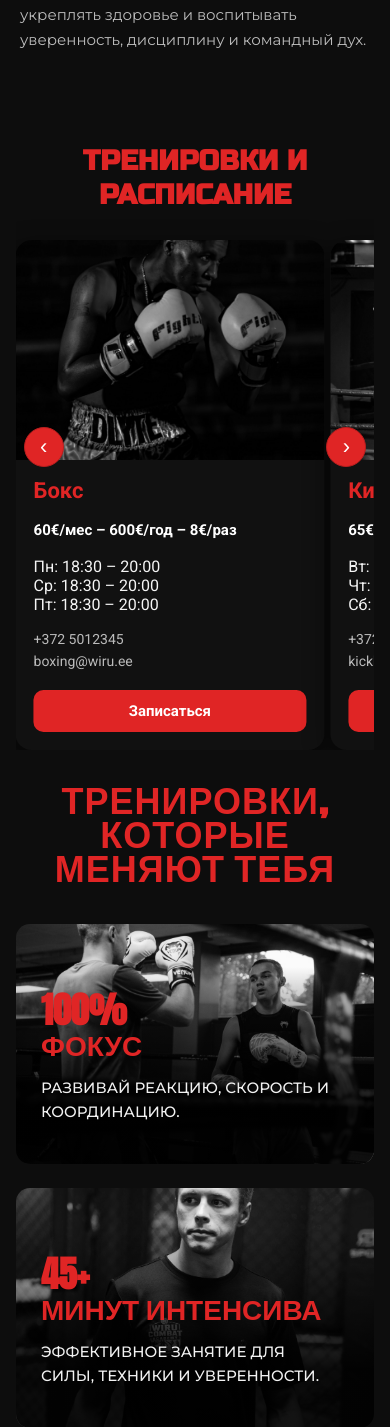
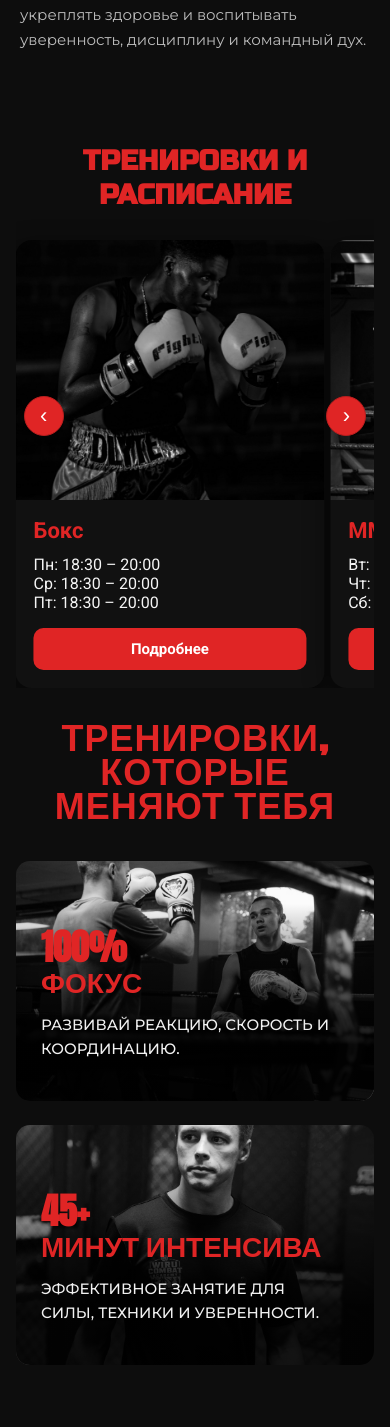
Before and after one commit to MatveiKow4eg/Wiru-Combat-Academy-WEB, a Flask app: page / in a window 390 px wide. Shown: the part 1623-3050 px from the top of the page. Run offline with Flask 3, Linux system fonts and the light colour scheme; data comes from the database, SQL or seed files in the repository.

Commit message:
css by phone

```diff
--- a/static/css/home.css
+++ b/static/css/home.css
@@ -191,7 +191,7 @@ h1, .wc-title, .story-heading .story-word.main {
 .schedule-image img {
   width: 100%;
   max-width: 100%;
-  aspect-ratio: 16/9;  /* адаптивная высота */
+  aspect-ratio: 16/15;  /* адаптивная высота (чуть выше) */
   filter: grayscale(100%);
   object-fit: cover;
   display: block;
@@ -232,6 +232,7 @@ h1, .wc-title, .story-heading .story-word.main {
   text-align: center;
   background: var(--wc-red);
   padding: 14px 0;
+  margin-top: 16px;
   border-radius: 10px;
   font-weight: 700;
   font-size: 16px;
@@ -453,7 +454,7 @@ h1, .wc-title, .story-heading .story-word.main {
   .schedule-nav { position: absolute; top: 50%; left: 0; right: 0; display: flex; justify-content: space-between; transform: translateY(-50%); pointer-events: none; padding: 0 8px; }
   .schedule-arrow { pointer-events: all; background: var(--wc-red); border: 1px solid var(--wc-red-dark); width: 40px; height: 40px; border-radius: 50%; color: #fff; display:flex; align-items:center; justify-content:center; font-size: 22px; }
 
-  .schedule-image img { height: 220px; }
+  .schedule-image img { height: 260px; }
   .schedule-content { padding: 18px; }
   .schedule-content h3 { font-size: 22px; }
   .schedule-content .price { font-size: 15px; }
@@ -469,3 +470,27 @@ h1, .wc-title, .story-heading .story-word.main {
     .clients-nav { position: absolute; top: 50%; left: 0; right: 0; display: flex; justify-content: space-between; transform: translateY(-50%); pointer-events: none; padding: 0 8px; }
   .clients-arrow { pointer-events: all; background: var(--wc-red); border: 1px solid var(--wc-red-dark); width: 40px; height: 40px; border-radius: 50%; color: #fff; display:flex; align-items:center; justify-content:center; font-size: 22px; }
 }
+
+/* ===== Home wide overrides (desktop) ===== */
+@media (min-width: 1025px) {
+  /* Broaden base container on home page (home.css only loads on home) */
+  .container { width: min(1800px, 96%); }
+
+  /* Hero text area wider */
+  .hero-inner { max-width: 1100px; }
+
+  /* Our Story wrapper wider */
+  .story-wrap { max-width: 1100px; }
+
+  /* World-class section wrapper wider */
+  .wc-wrap { max-width: 1600px; }
+
+  /* Disciplines grid wider */
+  .disciplines-grid { max-width: 1800px; }
+
+  /* Schedule grid slightly narrower */
+  .schedule-grid { max-width: 1500px; }
+
+  /* Sweat grid same width as schedule */
+  .sweat-grid { max-width: 1500px; }
+}
--- a/static/css/style.css
+++ b/static/css/style.css
@@ -63,6 +63,7 @@ p{font-size:17px;line-height:1.6}
   align-items:center;
   justify-content:space-between;
   padding:14px 0;
+  position:relative;
 }
 .logo a{color:var(--accent);font-weight:800;letter-spacing:1px;font-size:20px}
 .nav{display:flex;gap:24px}
@@ -70,6 +71,16 @@ p{font-size:17px;line-height:1.6}
 .nav a:hover{color:var(--head)}
 .header-actions{display:flex;align-items:center;gap:12px}
 .burger{display:none}
+
+/* Center nav on desktop */
+@media (min-width: 641px){
+  .header .nav{
+    position:absolute;
+    left:50%;
+    top:50%;
+    transform: translate(-50%, -50%);
+  }
+}
 
 /* LANG SWITCH */
 .lang-switch .lang{
@@ -170,8 +181,12 @@ p{font-size:17px;line-height:1.6}
 }
 @media (max-width:640px){
   .cards.three,.cards.two,.cards.four{grid-template-columns:1fr}
-  .nav{display:none;position:absolute;left:16px;right:16px;top:64px;background:#121212;border:1px solid #333;border-radius:12px;padding:12px;z-index:200}
-  .nav.open{display:flex;flex-direction:column;gap:10px}
+  .nav{position:fixed;left:0;top:0;bottom:0;width:72vw;max-width:280px;background:#121212;border-right:1px solid #333;padding:18px 16px 20px;transform:translateX(-100%);transition:transform .3s ease;display:flex;flex-direction:column;gap:14px;z-index:200}
+  .nav.open{transform:translateX(0)}
+  .nav-header{display:flex;align-items:center;justify-content:center;margin-bottom:12px;padding-bottom:12px;border-bottom:1px solid #222}
+  .nav-logo img{max-width:160px;height:auto;display:block;}
+  .nav-cta{margin-top:0 !important; background: var(--accent); color:#fff; border:1px solid var(--accent-dark);}
+  .nav-cta:hover{background: var(--accent-hover);}
   .burger{display:block;background:transparent;border:1px solid #333;color:#fff;padding:8px 12px;border-radius:8px}
   .header-actions .btn{display:none}
 }
--- a/templates/base.html
+++ b/templates/base.html
@@ -13,6 +13,12 @@
   <link rel="stylesheet" href="{{ url_for('static', filename='css/style.css') }}">
   <script defer src="{{ url_for('static', filename='js/main.js') }}"></script>
   {% block extra_css %}{% endblock %}
+  <style>
+    /* Mobile-only override: slightly narrower side drawer */
+    @media (max-width: 640px) {
+      #nav.nav { width: 72vw; max-width: 280px; }
+    }
+  </style>
 </head>
 <body>
 <header class="header">
@@ -25,11 +31,17 @@
     </div>
 
     <nav id="nav" class="nav">
+      <div class="nav-header">
+        <a class="nav-logo" href="{{ url_for('home') }}">
+          <img src="{{ url_for('static', filename='images/logo.png') }}" alt="Wiru Combat Academy Logo">
+        </a>
+      </div>
       <a href="{{ url_for('home') }}">{{ _('Главная') }}</a>
       <a href="{{ url_for('news_list') }}">{{ _('Новости') }}</a>
       <a href="{{ url_for('schedule_page') }}">{{ _('Расписание') }}</a>
       <a href="{{ url_for('trainers_page') }}">{{ _('Тренеры') }}</a>
       <a href="{{ url_for('contact') }}">{{ _('Контакты') }}</a>
+      <a href="{{ url_for('signup') }}" class="btn btn-accent nav-cta" style="margin-top:auto; display:block; text-align:center;">{{ _('Записаться') }}</a>
     </nav>
     <div class="header-actions">
       <div class="lang-switch">
--- a/templates/home.html
+++ b/templates/home.html
@@ -52,50 +52,44 @@
         </div>
         <div class="schedule-content">
           <h3>{{ _('Бокс') }}</h3>
-          <p class="price">{{ _('60€/мес – 600€/год – 8€/раз') }}</p>
-          <ul>
+                    <ul>
             <li>{{ _('Пн') }}: 18:30 – 20:00</li>
             <li>{{ _('Ср') }}: 18:30 – 20:00</li>
             <li>{{ _('Пт') }}: 18:30 – 20:00</li>
           </ul>
-          <p class="contact">+372 5012345<br>boxing@wiru.ee</p>
-          <a href="signup" class="btn-main">{{ _('Записаться') }}</a>
+                    <a href="{{ url_for('schedule_page') }}" class="btn-main">{{ _('Подробнее') }}</a>
         </div>
       </div>
 
       <!-- Карточка Кикбокс -->
       <div class="schedule-card">
         <div class="schedule-image">
-          <img src="{{ url_for('static', filename='images/kickboxing.jpg') }}" alt="{{ _('Кикбоксинг') }}">
+          <img src="{{ url_for('static', filename='images/kickboxing.jpg') }}" alt="{{ _('MMA') }}">
         </div>
         <div class="schedule-content">
-          <h3>{{ _('Кикбоксинг') }}</h3>
-          <p class="price">{{ _('65€/мес – 650€/год – 9€/раз') }}</p>
-          <ul>
+          <h3>{{ _('MMA') }}</h3>
+                    <ul>
             <li>{{ _('Вт') }}: 18:30 – 20:00</li>
             <li>{{ _('Чт') }}: 18:30 – 20:00</li>
             <li>{{ _('Сб') }}: 12:00 – 13:30</li>
           </ul>
-          <p class="contact">+372 5067890<br>kickboxing@wiru.ee</p>
-          <a href="signup" class="btn-main">{{ _('Записаться') }}</a>
+                    <a href="{{ url_for('schedule_page') }}" class="btn-main">{{ _('Подробнее') }}</a>
         </div>
       </div>
 
       <!-- Карточка Борьба -->
       <div class="schedule-card">
         <div class="schedule-image">
-          <img src="{{ url_for('static', filename='images/wrestling.jpg') }}" alt="{{ _('Борьба') }}">
+          <img src="{{ url_for('static', filename='images/wrestling.jpg') }}" alt="{{ _('Греко-римская борьба') }}">
         </div>
         <div class="schedule-content">
-          <h3>{{ _('Борьба') }}</h3>
-          <p class="price">{{ _('55€/мес – 550€/год – 7€/раз') }}</p>
-          <ul>
+          <h3>{{ _('Греко-римская борьба') }}</h3>
+                    <ul>
             <li>{{ _('Пн') }}: 16:00 – 17:30</li>
             <li>{{ _('Ср') }}: 16:00 – 17:30</li>
             <li>{{ _('Пт') }}: 17:15 – 18:30</li>
           </ul>
-          <p class="contact">+372 5034567<br>wrestling@wiru.ee</p>
-          <a href="signup" class="btn-main">{{ _('Записаться') }}</a>
+                    <a href="{{ url_for('schedule_page') }}" class="btn-main">{{ _('Подробнее') }}</a>
         </div>
       </div>
 
```
